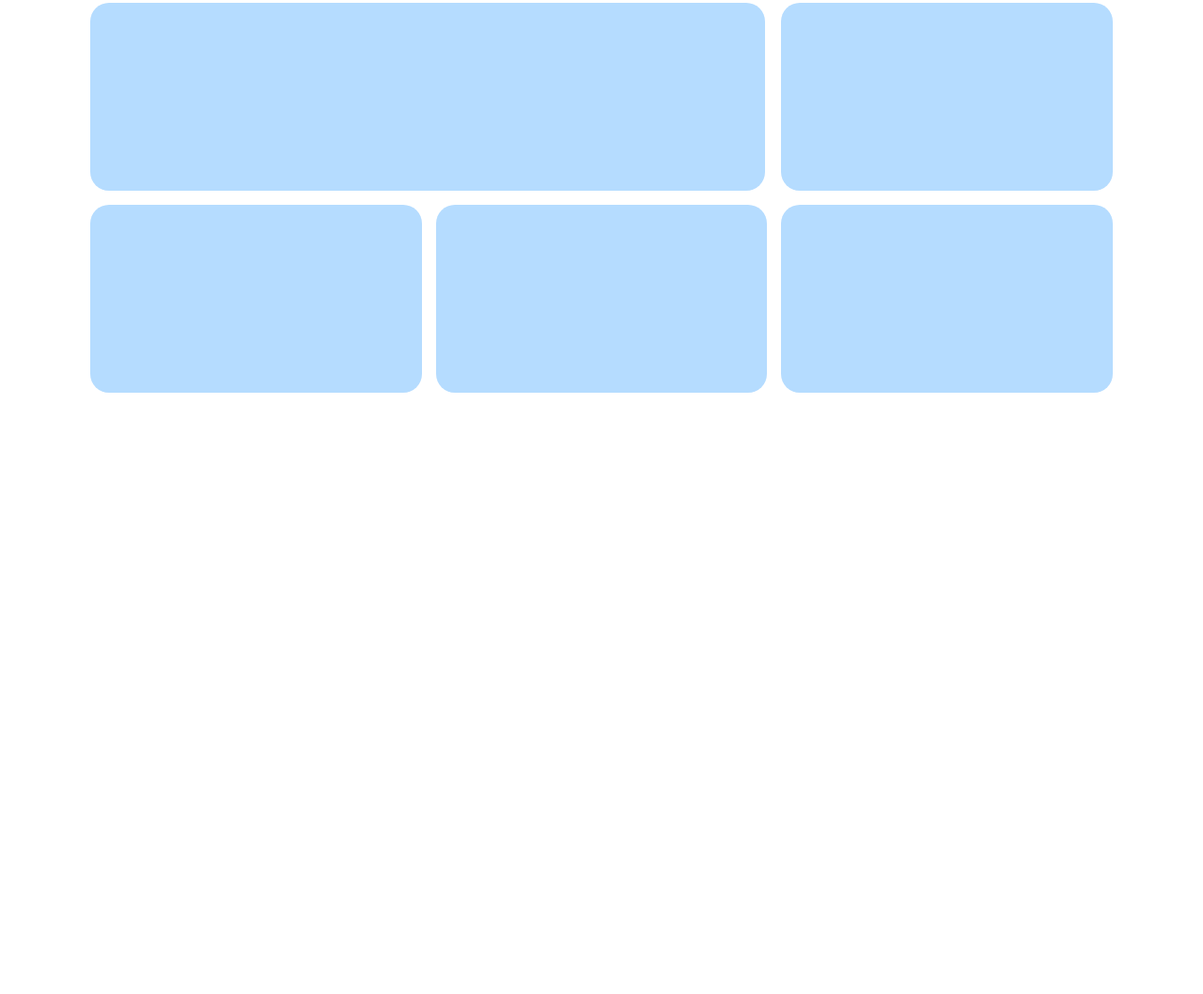
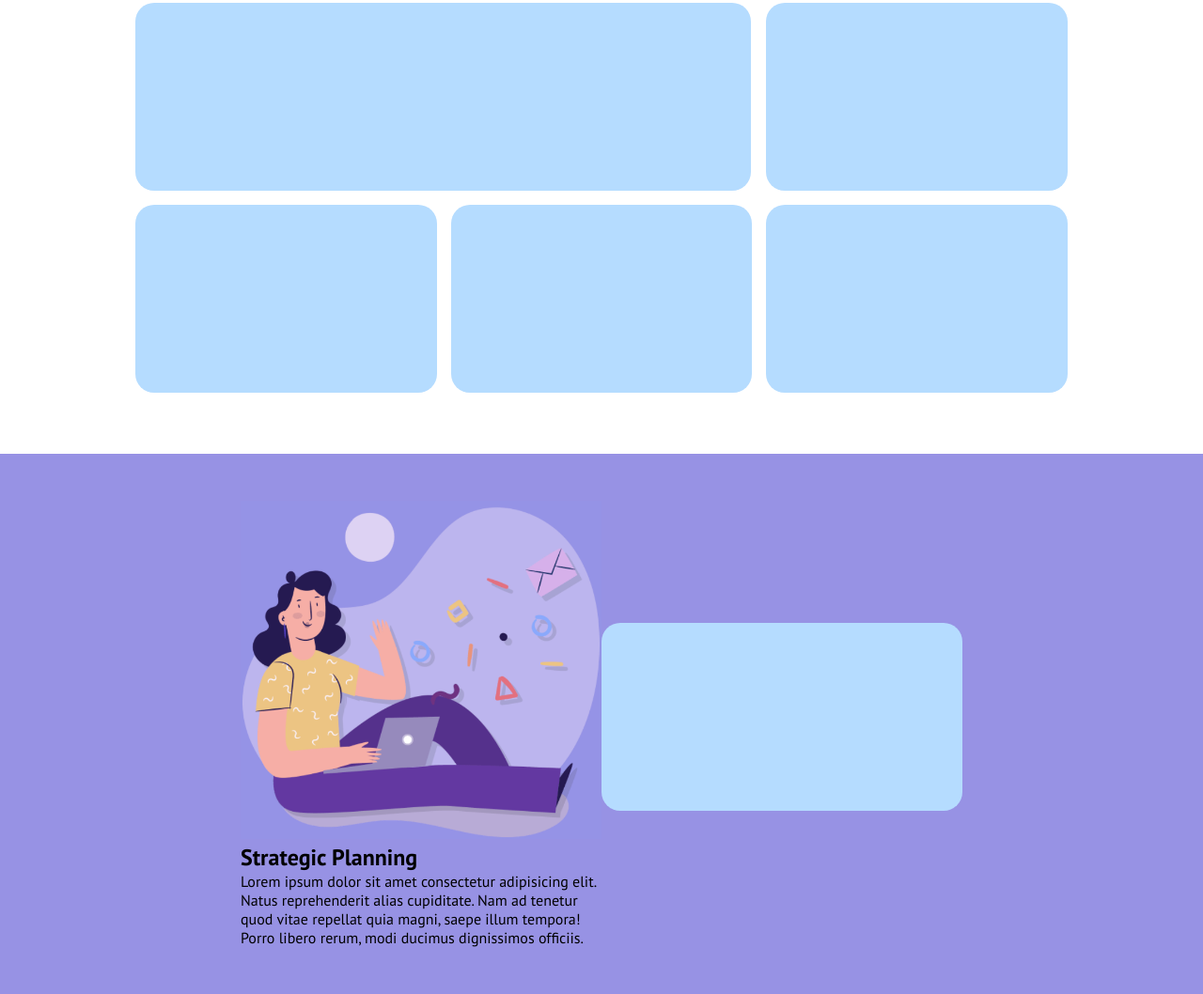
Before and after one commit to Antonius131/htmlcss-responsive-layout, a plain HTML site: page index.html in a window 1280 px wide. Shown: the part 121-1179 px from the top of the page at 94% size. Before the commit the page ends 800 px from the top, so only its background shows below. Drawn offline with Linux system fonts and the light colour scheme.

Commit message:
strategic plan section layout

```diff
--- a/css/style.css
+++ b/css/style.css
@@ -13,9 +13,17 @@
    --button-radius: 25%;
 }
 
+body {
+   font-family: 'Pt Sans', sans-serif;
+}
+
 .container {
-   width: 85%;
+   max-width: 85%;
    margin: 0 auto;
+}
+
+img {
+   width: 100%;
 }
 
 ul {
@@ -69,6 +77,9 @@ i.fa-solid.fa-bars {
 
 main {
    margin-top: 74px;
+}
+
+section {
    padding: 50px 0px;
 }
 
@@ -80,8 +91,30 @@ main {
    background-color: var(--complementary-color);
 }
 
+/* Strategic plan */
 
-@media screen and (min-width: 768px){
+.strategic-plan {
+   background-color: var(--secondary-color);
+}
+
+
+
+
+
+
+
+
+
+
+
+
+
+
+
+
+
+
+@media screen and (min-width: 768px) {
 
    .card.main-card {
       width: 66%;
@@ -96,4 +129,18 @@ main {
 
 @media screen and (min-width: 992px) {
 
+   .container {
+      max-width: 992px;
+   }
+
+
+   /* strategic plan */
+
+   .strategic-plan .container {
+      max-width: 768px;
+   }
+
+   .strategic-plan .col {
+      width: 50%;
+   }
 }
--- a/index.html
+++ b/index.html
@@ -4,7 +4,8 @@
    <meta charset="UTF-8">
    <meta http-equiv="X-UA-Compatible" content="IE=edge">
    <meta name="viewport" content="width=device-width, initial-scale=1.0">
-   <title>Document</title>
+   <title>Responsive Layout</title>
+   <link href="https://fonts.googleapis.com/css2?family=PT+Sans:wght@400;700&display=swap" rel="stylesheet">
    <link rel="stylesheet" href="https://cdnjs.cloudflare.com/ajax/libs/font-awesome/6.1.1/css/all.min.css" integrity="sha512-KfkfwYDsLkIlwQp6LFnl8zNdLGxu9YAA1QvwINks4PhcElQSvqcyVLLD9aMhXd13uQjoXtEKNosOWaZqXgel0g==" crossorigin="anonymous" referrerpolicy="no-referrer" />
    <link rel="stylesheet" href="./css/style.css">
 </head>
@@ -38,6 +39,16 @@
             <div class="card"></div>
          </div>
       </section>
+      <section class="strategic-plan">
+         <div class="container">
+            <div class="col">
+               <img src="./img/planning1.png" alt="">
+               <h2>Strategic Planning</h2>
+               <p>Lorem ipsum dolor sit amet consectetur adipisicing elit. Natus reprehenderit alias cupiditate. Nam ad tenetur quod vitae repellat quia magni, saepe illum tempora! Porro libero rerum, modi ducimus dignissimos officiis.</p>
+            </div>
+            <div class="col card"></div>
+         </div>
+      </section>
    </main>
    <footer></footer>
 </body>
```
